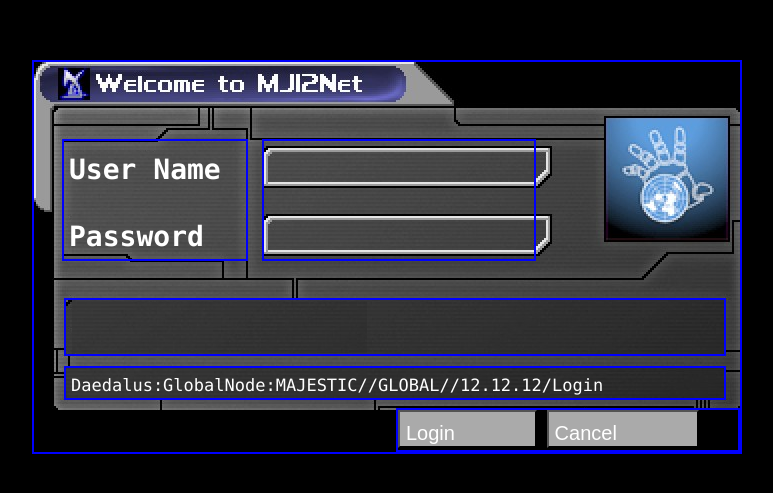
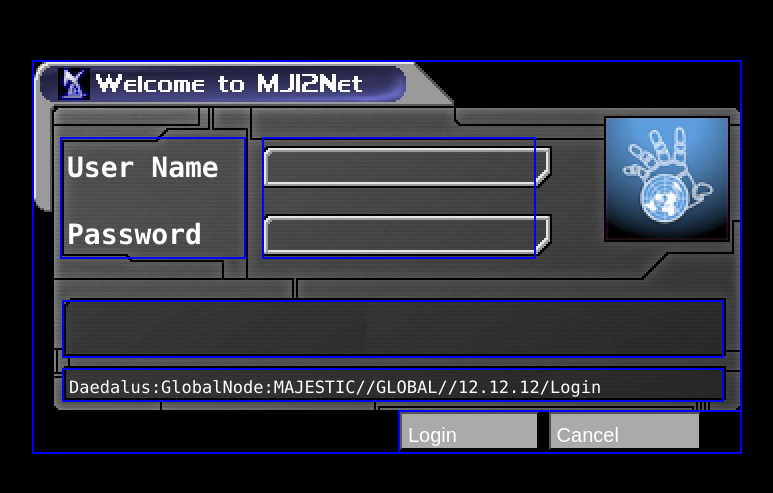
Before and after one commit to ToxinSnake/mj-12.net, a plain HTML site: page index.html in a window 1280 px wide. Shown: the part 143-636 px from the top of the page, without its empty margins (253-1026 px from the left). Drawn offline with Linux system fonts and the light colour scheme.

Commit message:
border to outline

```diff
--- a/login_style.css
+++ b/login_style.css
@@ -10,7 +10,7 @@ body {
 }
 
 div {
-	border: 2px solid blue;
+	outline: 2px solid blue;
 }
 
 .login_form {
@@ -19,7 +19,7 @@ div {
 	width: 706px;
 	top: 50%;
 	left: 50%;
-	margin: -197px 0 0 -355px;
+	margin: -195px 0 0 -353px;
 }
 
 .login_form .descriptors {
@@ -39,7 +39,7 @@ div {
 	height: 118px;
 	width: 270px;
 	top: 77px;
-	left: 228px;
+	left: 230px;
 }
 
 .login_form .inputfields .fields{
```
